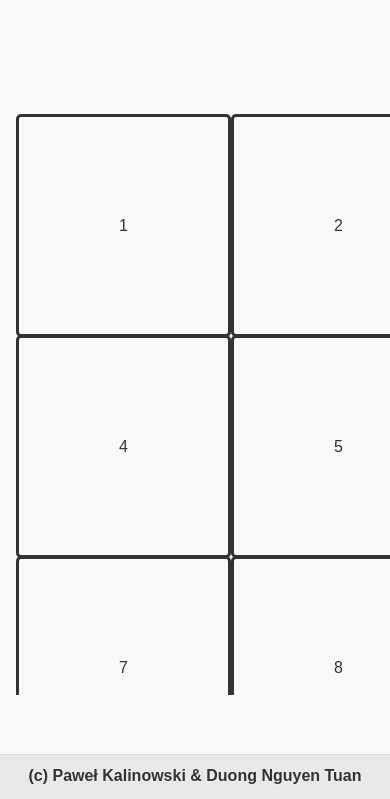
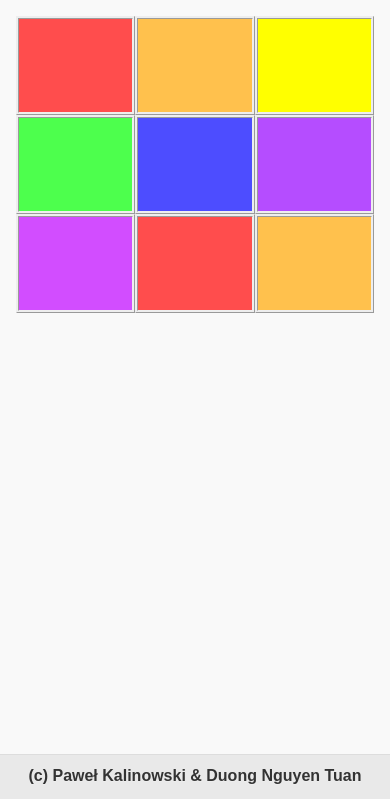
Before and after one commit to TommyNT/BAI-App, a PHP site: page / in a window 390 px wide. Shown: the part 45-844 px from the top of the page. Run offline with PHP 8.4, Linux system fonts and the light colour scheme.

Commit message:
responsive grids block + some css

```diff
--- a/config.xml
+++ b/config.xml
@@ -2,7 +2,7 @@
     <widget xmlns   = "http://www.w3.org/ns/widgets"
         xmlns:gap   = "http://phonegap.com/ns/1.0"
 		id          = "Pocket Sampler"
-        version     = "1.0.0" >
+        version     = "1.0.1" >
 
     <name>Pocket Sampler</name>
     <description>Pocket Sampler Application</description>
--- a/www/css/sampler.css
+++ b/www/css/sampler.css
@@ -1,11 +1,49 @@
 div .pad {
-	padding: 100px 100px;
-    display: inline;
-    border-radius: 5px;
-    border-style: solid;
-    border-bottom: solid;
+    border: ridge;
 }
 
-div .allPads {
-	padding-top: 200px;
+.allPads.one{
+	background-color:#ff4d4d;
 }
+.allPads.two{
+	background-color:#ffc14d;
+}
+.allPads.three{
+	background-color:#ffff00;
+}
+.allPads.four{
+	background-color:#4dff4d;
+}
+.allPads.five{
+	background-color:#4d4dff;
+}
+.allPads.six{
+	background-color:#b54dff;
+}
+.allPads.seven{
+	background-color:#d24dff;
+}
+.allPads.eight{
+	background-color:#ff4d4d;
+}
+.allPads.nine{
+	background-color:#ffc14d;
+}
+
+@media only screen and (max-width: 320px){
+	div .allPads {
+		height: 70px;
+	}
+}
+
+@media screen and (max-width: 425px) {
+	div .allPads {
+		height: 80px;
+	}
+}
+
+@media (min-width:426px) and (max-width: 768px) {
+	div .allPads {
+		height: 150px;
+	}
+}
--- a/www/index.html
+++ b/www/index.html
@@ -2,6 +2,7 @@
 <html>
 	<head>
 		<meta http-equiv="Content-type" content="text/html; charset=utf-8">
+		<meta name="viewport" content="width=device-width, initial-scale=1">
 		<script src="js/pgb.js"></script>
 		<script src="cordova.js"></script>
 		<link rel="stylesheet" href="css/jquery.mobile-1.4.5.min.css" />
@@ -16,15 +17,36 @@
 		  <div data-role="header">
 			<h1>Pocket Sampler</h1>
 		  </div>
+
 		  <div data-role="main" class="ui-content">
-			<div class="allPads">
-				<div class="pad">1</div><div class="pad">2</div><div class="pad"v>3</div>
+
+			<div class="ui-grid-b">
+				<div class="pad ui-block-a">
+					<div class="ui-bar ui-bar-e allPads one"></div>
 				</div>
-			<div class="allPads">
-				<div class="pad">4</div><div class="pad">5</div><div class="pad"v>6</div>
+				<div class="pad ui-block-b">
+					<div class="ui-bar ui-bar-e allPads two"></div>
 				</div>
-			<div class="allPads">
-				<div class="pad">7</div><div class="pad">8</div><div class="pad"v>9</div>
+				<div class="pad ui-block-c"v>
+					<div class="ui-bar ui-bar-e allPads three"></div>
+				</div>
+				<div class="pad ui-block-a">
+					<div class="ui-bar ui-bar-e allPads four"></div>
+				</div>
+				<div class="pad ui-block-b">
+					<div class="ui-bar ui-bar-e allPads five"></div>
+				</div>
+				<div class="pad ui-block-c"v>
+					<div class="ui-bar ui-bar-e allPads six"></div>
+				</div>
+				<div class="pad ui-block-a">
+					<div class="ui-bar ui-bar-e allPads seven"></div>
+				</div>
+				<div class="pad ui-block-b">
+					<div class="ui-bar ui-bar-e allPads eight"></div>
+				</div>
+				<div class="pad ui-block-c"v>
+					<div class="ui-bar ui-bar-e allPads nine"></div>
 				</div>
 			</div>
 
```
Also changed, not shown: 1 other file. Lines whose indentation alone changed are shown as unchanged.
